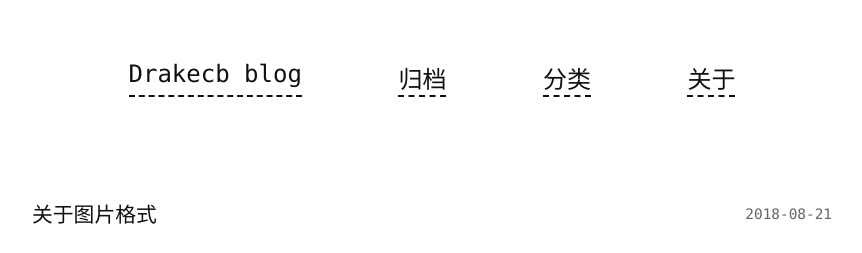
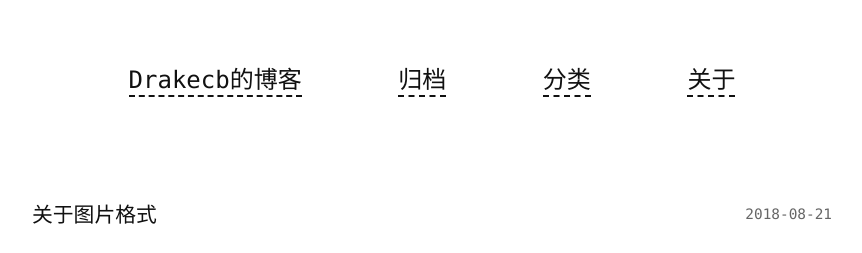
Before and after one commit to cbpi/cbpi.github.io, a Jekyll site: the page built from articles.md, in a window 1280 px wide and 900 px high. Shown: the top 253 px of the window, without its empty margins (208-1070 px from the left). Built offline with Jekyll 4.4.1, drawn with Linux system fonts in a browser that asks for light colours; comment, search, counter and statistics services are not loaded.

Commit message:
edit about.md

```diff
--- a/_config.yml
+++ b/_config.yml
@@ -22,7 +22,7 @@ plugins:
 
 # --- 网站信息设置 ---
 # 下面填写你的博客标题
-title: Drakecb blog
+title: Drakecb的博客
 # 下面填写你的网络常用名
 name: Drakecb
 # 下面填写你的座右铭或者是个性签名
```
